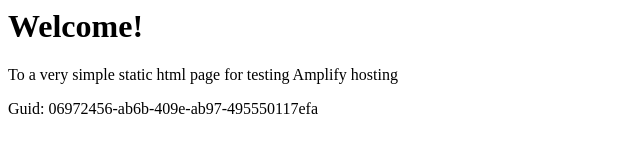
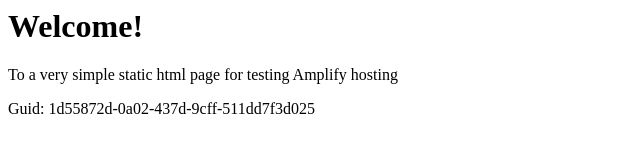
Before and after one commit to aws-aemilia-bah/Github-PR-Commit-Integration-Test-DoNotTouch-GitHubWebhookPushCanaryTest-v1-preprod-me-south-1, a website: page src/index.html in a window 1280 px wide. Shown: the full height of the page, 0-640 px from the left. Drawn offline with Linux system fonts and the light colour scheme.

Commit message:
commit from integ tests

```diff
--- a/src/index.html
+++ b/src/index.html
@@ -12,6 +12,6 @@
 <body>
     <h1>Welcome!</h1>
     <p>To a very simple static html page for testing Amplify hosting</p>
-    <p>Guid: 06972456-ab6b-409e-ab97-495550117efa</p></body>
+    <p>Guid: 1d55872d-0a02-437d-9cff-511dd7f3d025</p></body>
 
 </html>
```
